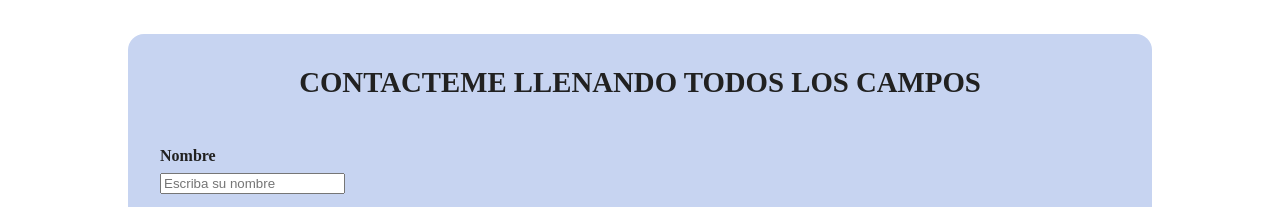
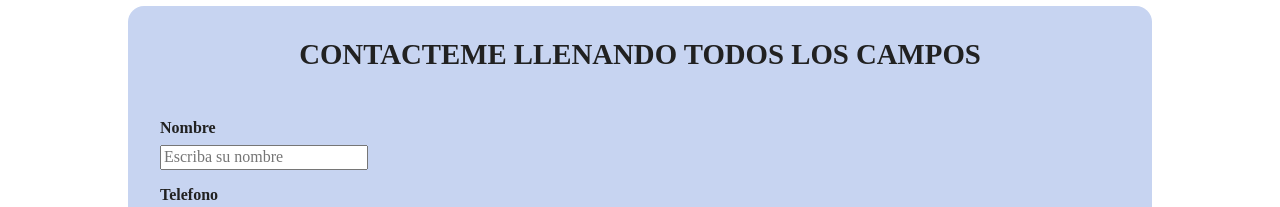
Before and after one commit to Simomony/cvII, a plain HTML site: page index.html in a window 1280 px wide. Shown: the part 1160-1367 px from the top of the page. Drawn offline with Linux system fonts and the light colour scheme.

Commit message:
Update index.html

```diff
--- a/index.html
+++ b/index.html
@@ -4,6 +4,7 @@
     <meta charset="UTF-8">
     <meta name="viewport" content="width=device-width, initial-scale=1.0">
     <title>Hoja de vida de Heder Ac</title>
+    <link rel="stylesheet" href="css2.css">
     <link rel="stylesheet" href="css.css">
 </head>
 <body>
```
